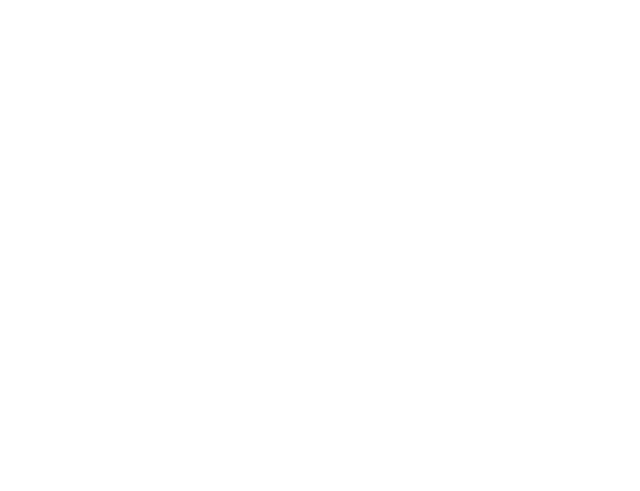
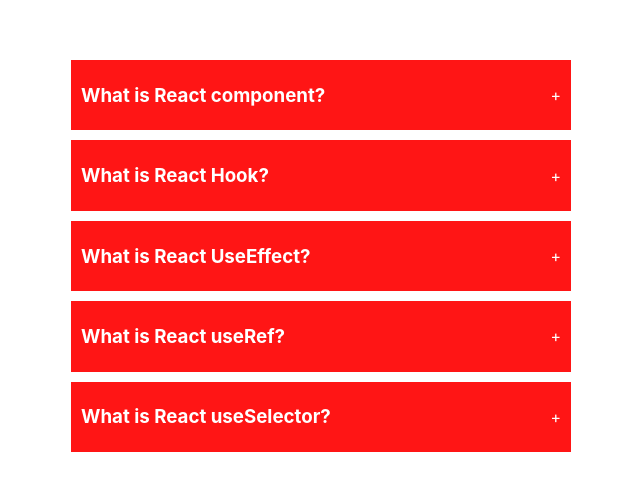
Before and after one commit to SujonHiro/React-Practice-Project, a React (Create React App) app: page / in a window 1280 px wide. Shown: the part 139-630 px from the top of the page, without its empty margins (319-959 px from the left). Built offline with nearby package versions, Linux system fonts and the light colour scheme.

Commit message:
create Accordian from scratch

```diff
--- a/src/App.js
+++ b/src/App.js
@@ -1,9 +1,9 @@
-
+import Accordian from "./components/Accordian/Accordian";
 
 function App() {
   return (
-    <div className="App">
-
+    <div>
+      <Accordian />
     </div>
   );
 }
--- /dev/null
+++ b/src/components/Accordian/Accordian.jsx
@@ -0,0 +1,43 @@
+import React, { useState } from "react";
+import data from "./data";
+
+import "./style.css";
+const Accordian = () => {
+  const [selected, setSeleted] = useState(null);
+
+  const handleseletedItem = (getSeletedId) => {
+    setSeleted(getSeletedId === selected ? null : getSeletedId);
+  };
+
+  return (
+    <>
+      <div className="wrapper">
+        <div className="accordion">
+          {data && data.length > 0 ? (
+            data.map((dataItem) => (
+              <div
+                key={dataItem.id}
+                onClick={() => handleseletedItem(dataItem.id)}
+                className="item"
+              >
+                <div className="title">
+                  <h3> {dataItem.quesion}</h3>
+                  {selected === dataItem.id ? <span>-</span> : <span>+</span>}
+                </div>
+                {selected === dataItem.id ? (
+                  <div className="contentSection">
+                    <div className="content">{dataItem.answer}</div>
+                  </div>
+                ) : null}
+              </div>
+            ))
+          ) : (
+            <div>Data Not Found</div>
+          )}
+        </div>
+      </div>
+    </>
+  );
+};
+
+export default Accordian;
--- a/src/components/Accordian/style.css
+++ b/src/components/Accordian/style.css
@@ -0,0 +1,32 @@
+.wrapper {
+  display: flex;
+  height: 100vh;
+  width: 100vh;
+  justify-content: center;
+  align-items: center;
+  margin: 0 auto;
+}
+.accordion {
+  width: 500px;
+}
+.item {
+  background-color: #ff1515;
+  margin-bottom: 10px;
+}
+.title {
+  padding: 5px 10px;
+  color: #ffffff;
+  display: flex;
+  justify-content: space-between;
+  align-items: center;
+  cursor: pointer;
+}
+.contentSection {
+  background-color: rgb(35, 35, 35);
+  margin: 0;
+}
+.content {
+  padding: 5px 10px;
+  color: #ffffff;
+  height: auto;
+}
--- a/src/index.css
+++ b/src/index.css
@@ -1,13 +1,15 @@
 body {
   margin: 0;
-  font-family: -apple-system, BlinkMacSystemFont, 'Segoe UI', 'Roboto', 'Oxygen',
-    'Ubuntu', 'Cantarell', 'Fira Sans', 'Droid Sans', 'Helvetica Neue',
+  font-family: -apple-system, BlinkMacSystemFont, "Segoe UI", "Roboto", "Oxygen",
+    "Ubuntu", "Cantarell", "Fira Sans", "Droid Sans", "Helvetica Neue",
     sans-serif;
   -webkit-font-smoothing: antialiased;
   -moz-osx-font-smoothing: grayscale;
+  margin: 0 auto;
+  text-align: center;
 }
 
 code {
-  font-family: source-code-pro, Menlo, Monaco, Consolas, 'Courier New',
+  font-family: source-code-pro, Menlo, Monaco, Consolas, "Courier New",
     monospace;
 }
```
Also changed, not shown: src/components/Accordian/index.jsx (deleted).
